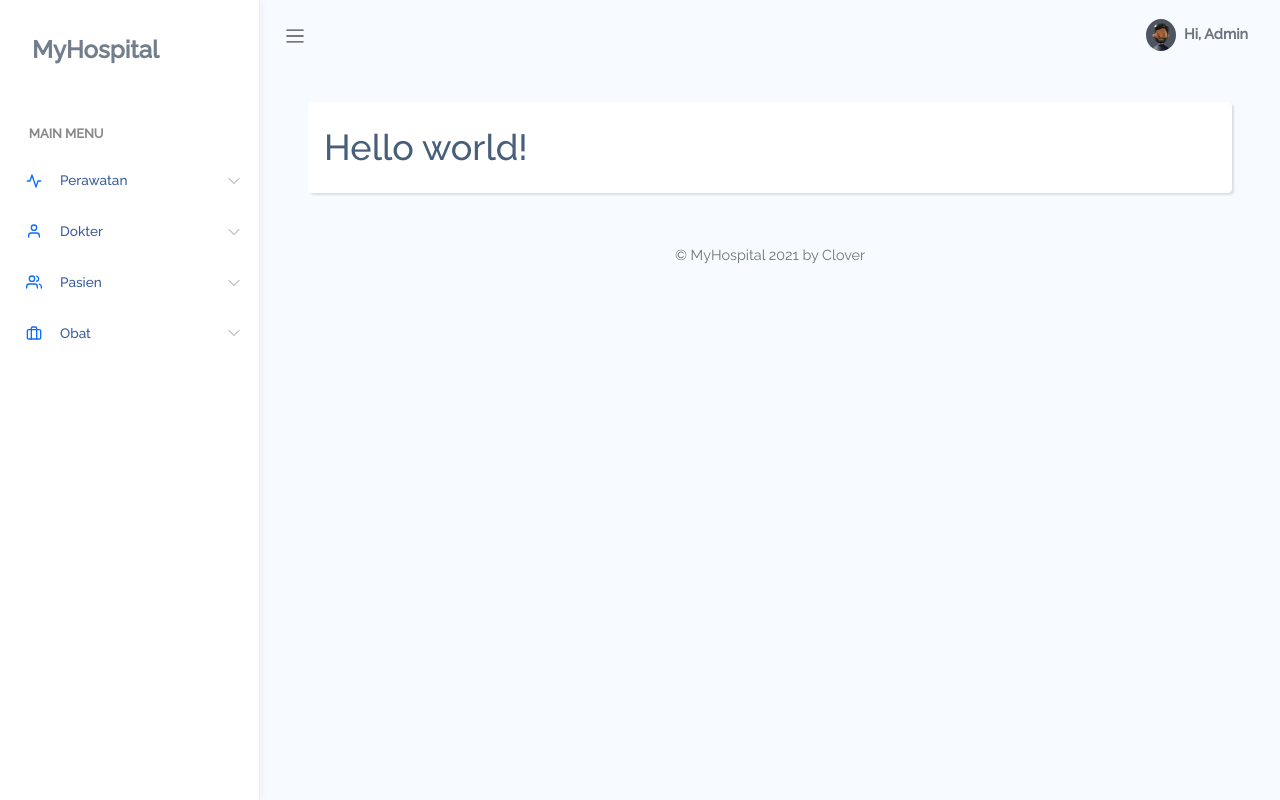
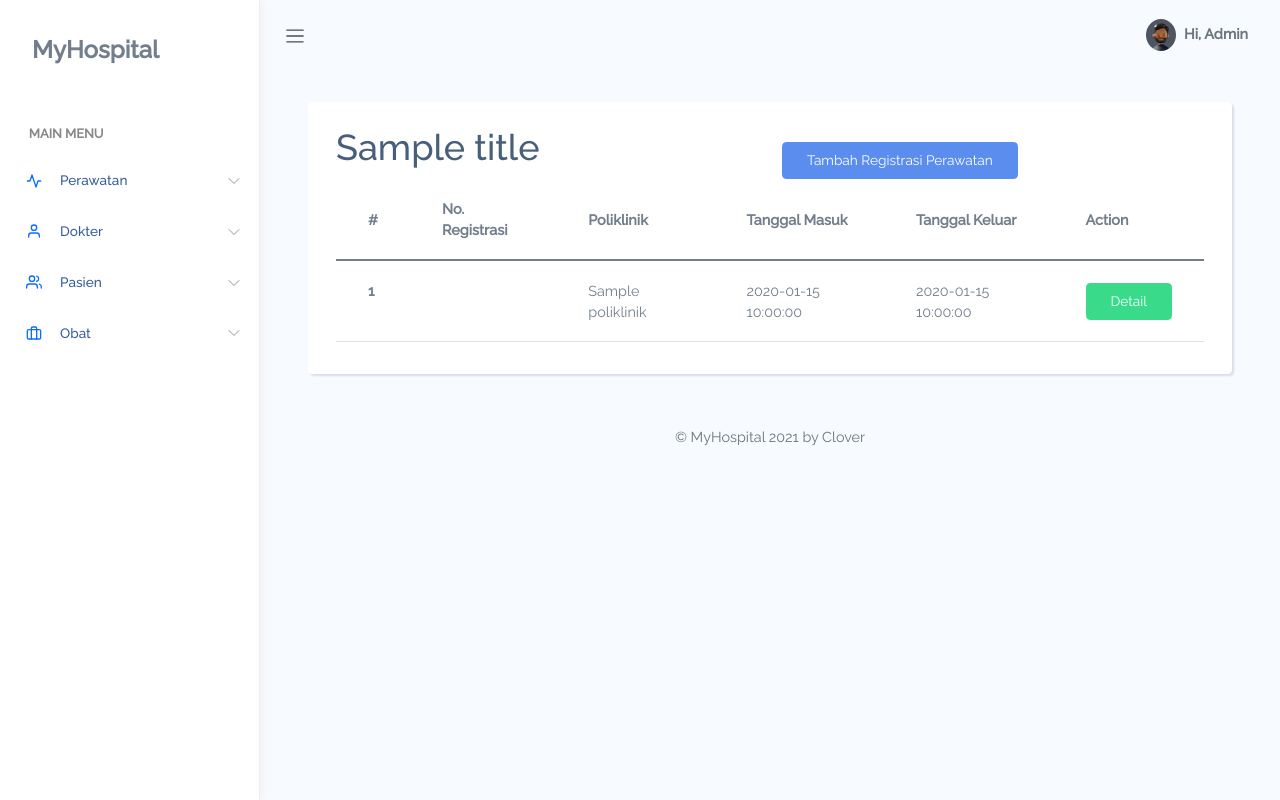
Before and after one commit to CloverFolks/MyHospital, a CodeIgniter 4 app: template app/Views/perawatan/index.php in a window 1280 px wide. Run offline with PHP 8.4 and a stand-in for CodeIgniter, Linux system fonts and the light colour scheme; the template is opened without the code that fills it: most values are stand-ins (such as "Sample title", 1, 10 or a date in 2020); some libraries are stand-ins or nearby versions.

Commit message:
add perawatan list functionality

```diff
--- a/app/Views/perawatan/index.php
+++ b/app/Views/perawatan/index.php
@@ -1,5 +1,44 @@
 <?= $this->extend('layout/template'); ?>
 
 <?= $this->section('content'); ?>
-<h1>Hello world!</h1>
+<div class="container">
+    <div class="row">
+        <div class="col">
+            <h1 class=""><?= $title; ?></h1>
+        </div>
+        <div class="col">
+            <a href="/perawatan/create" class="btn btn-primary mt-3">Tambah Registrasi Perawatan</a>
+        </div>
+    </div>
+
+    <div class="row">
+        <div class="col">
+            <table class="table">
+                <thead>
+                    <tr>
+                        <th scope="col">#</th>
+                        <th scope="col">No. Registrasi</th>
+                        <th scope="col">Poliklinik</th>
+                        <th scope="col">Tanggal Masuk</th>
+                        <th scope="col">Tanggal Keluar</th>
+                        <th scope="col">Action</th>
+                    </tr>
+                </thead>
+                <tbody>
+                    <?php $i = 1 ?>
+                    <?php foreach ($perawatan as $p) : ?>
+                        <tr>
+                            <th scope="row"><?= $i++; ?></th>
+                            <td><?= $p['no_registrasi']; ?></td>
+                            <td><?= $p['poliklinik']; ?></td>
+                            <td><?= $p['tgl_masuk']; ?></td>
+                            <td><?= $p['tgl_keluar']; ?></td>
+                            <td><a href="<?= base_url('/perawatan/' . $p['id']); ?>" class="btn btn-success">Detail</a></td>
+                        </tr>
+                    <?php endforeach; ?>
+                </tbody>
+            </table>
+        </div>
+    </div>
+</div>
 <?= $this->endSection(); ?>
```
